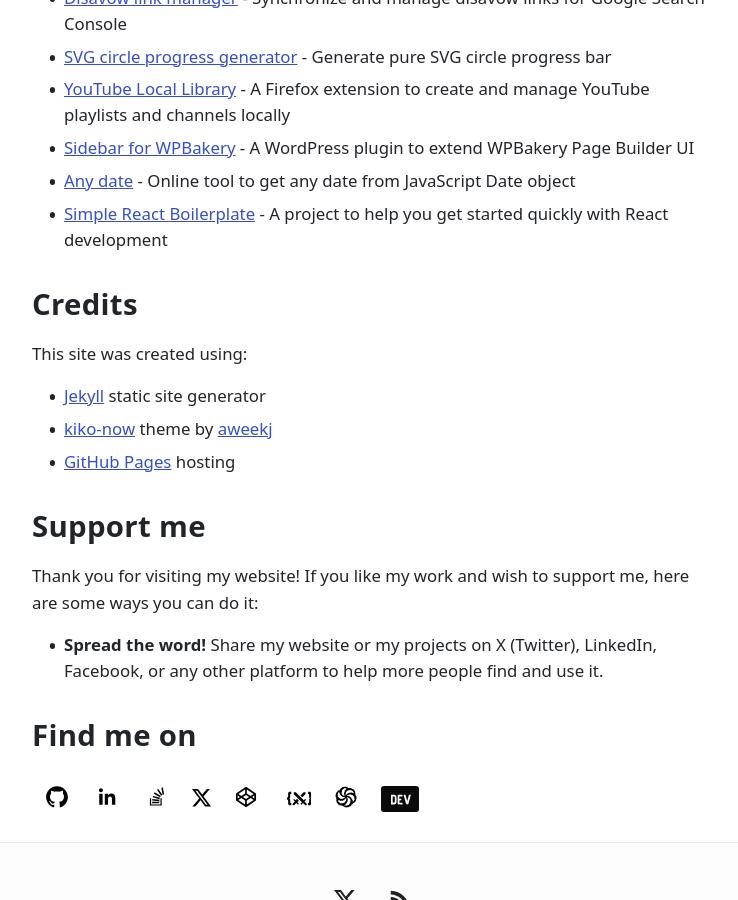
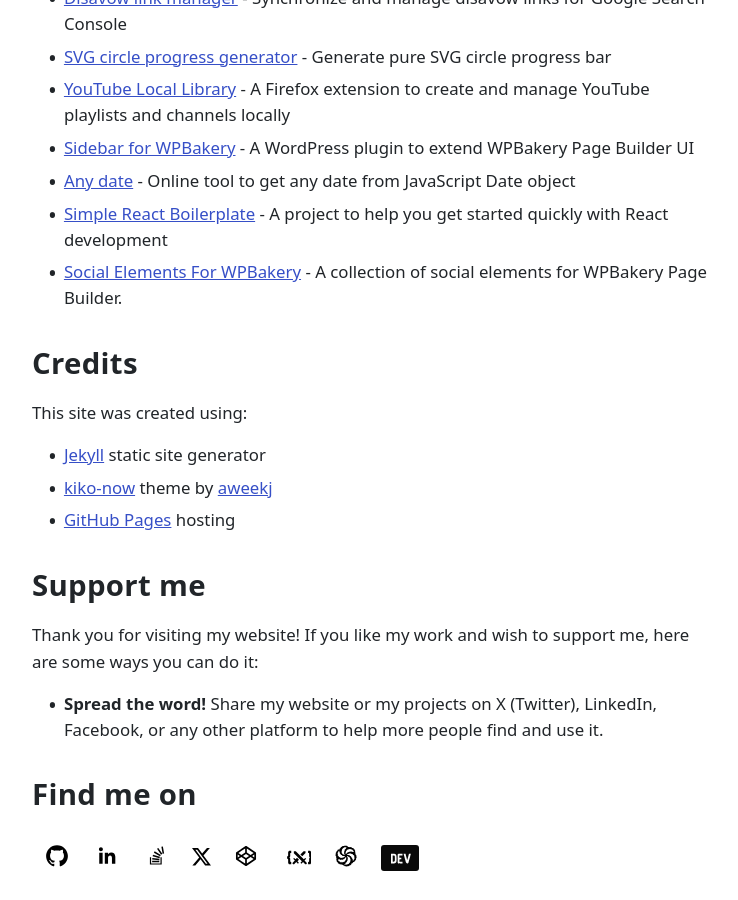
Before and after one commit to nikitahl/dev-blog, a Jekyll site: the page built from about.md, in a window 1280 px wide and 900 px high, scrolled down 838 px. Shown: the whole window, without its empty margins (268-1006 px from the left). Built offline with Jekyll 4.4.1, drawn with Linux system fonts in a browser that asks for light colours.

Commit message:
Update about page

```diff
--- a/about.md
+++ b/about.md
@@ -58,6 +58,7 @@
 	<li><a href="https://github.com/nikitahl/sidebar-navigation-for-wpbakery" target="_blank" rel="noopener">Sidebar for WPBakery</a> - A WordPress plugin to extend WPBakery Page Builder UI</li>
 	<li><a href="https://github.com/nikitahl/any-date" target="_blank" rel="noopener">Any date</a> - Online tool to get any date from JavaScript Date object</li>
 	<li><a href="https://github.com/nikitahl/simple-react-boilerplate" target="_blank" rel="noopener">Simple React Boilerplate</a> - A project to help you get started quickly with React development</li>
+	<li><a href="https://github.com/nikitahl/social-elements-for-wpbakery" target="_blank" rel="noopener">Social Elements For WPBakery</a> - A collection of social elements for WPBakery Page Builder.</li>
 </ul>
 <h2>Credits</h2>
 <p>This site was created using:</p>
```
